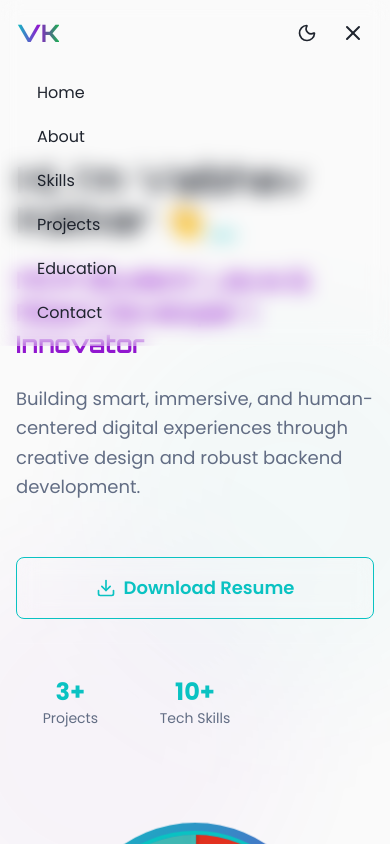
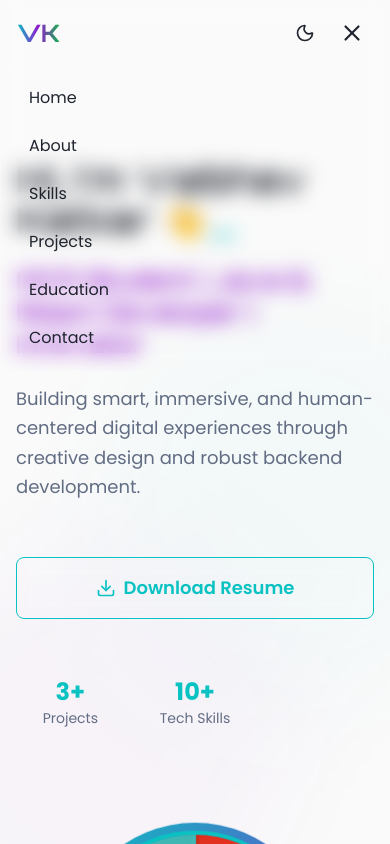
Before and after one commit to Vaibhav996633/my-portfolio, a React (Vite) app: page / in a window 390 px wide. Both pictures are taken after a click on the button 353 px from the left and 33 px from the top of the page. Shown: the top 844 px of the page. Built offline with nearby package versions, Linux system fonts and the light colour scheme.

Commit message:
Navbar not working Problem Solved

```diff
--- a/src/components/Navbar.jsx
+++ b/src/components/Navbar.jsx
@@ -1,16 +1,16 @@
-import React, { useState } from 'react';
-import { motion } from 'framer-motion';
-import { Menu, X, Moon, Sun } from 'lucide-react';
-import { cn } from '../lib/utils';
-import { useTheme } from '../context/ThemeContext';
+import React, { useState } from "react";
+import { motion, AnimatePresence } from "framer-motion";
+import { Menu, X, Moon, Sun } from "lucide-react";
+import { cn } from "../lib/utils";
+import { useTheme } from "../context/ThemeContext";
 
 const NAV_ITEMS = [
-  { name: 'Home', href: '#home' },
-  { name: 'About', href: '#about' },
-  { name: 'Skills', href: '#skills' },
-  { name: 'Projects', href: '#projects' },
-  { name: 'Education', href: '#education' },
-  { name: 'Contact', href: '#contact' },
+  { name: "Home", href: "#home" },
+  { name: "About", href: "#about" },
+  { name: "Skills", href: "#skills" },
+  { name: "Projects", href: "#projects" },
+  { name: "Education", href: "#education" },
+  { name: "Contact", href: "#contact" },
 ];
 
 export const Navbar = () => {
@@ -18,12 +18,13 @@ export const Navbar = () => {
   const { isDarkMode, toggleTheme } = useTheme();
 
   return (
-    <nav className="fixed top-0 left-0 right-0 z-40 glass border-b border-white/10">
+    <nav className="fixed top-0 left-0 right-0 z-50 glass border-b border-white/10 backdrop-blur-lg">
       <div className="max-w-7xl mx-auto px-4 sm:px-6 lg:px-8">
         <div className="flex justify-between items-center h-16 md:h-20">
           {/* Logo */}
           <motion.div
-            className="font-orbitron font-bold text-2xl bg-gradient-to-r from-neon-blue via-neon-purple to-neon-green bg-clip-text text-transparent"
+            className="font-orbitron font-bold text-2xl bg-gradient-to-r
+              from-neon-blue via-neon-purple to-neon-green bg-clip-text text-transparent"
             whileHover={{ scale: 1.05 }}
           >
             VK
@@ -36,64 +37,70 @@ export const Navbar = () => {
                 key={item.name}
                 href={item.href}
                 className={cn(
-                  'px-3 py-2 text-sm font-medium text-foreground',
-                  'hover:text-neon-blue transition-colors duration-300',
-                  'relative group'
+                  "px-3 py-2 text-sm font-medium text-foreground",
+                  "hover:text-neon-blue transition-colors duration-300",
+                  "relative group"
                 )}
                 whileHover={{ scale: 1.05 }}
               >
                 {item.name}
-                <span className="absolute bottom-0 left-0 w-0 h-0.5 bg-gradient-to-r from-neon-blue to-neon-purple group-hover:w-full transition-all duration-300" />
+                <span className="absolute bottom-0 left-0 w-0 h-0.5
+                  bg-gradient-to-r from-neon-blue to-neon-purple
+                  group-hover:w-full transition-all duration-300" />
               </motion.a>
             ))}
           </div>
 
-          {/* Theme Toggle and Mobile Menu */}
+          {/* Theme Toggle + Mobile Menu Button */}
           <div className="flex items-center gap-2">
-            {/* Theme Toggle */}
             <motion.button
               onClick={toggleTheme}
               className="p-2 rounded-lg hover:bg-white/10 transition-colors text-foreground"
               whileHover={{ scale: 1.1 }}
               whileTap={{ scale: 0.95 }}
-              title={isDarkMode ? 'Switch to Light Mode' : 'Switch to Dark Mode'}
             >
               {isDarkMode ? <Sun size={20} /> : <Moon size={20} />}
             </motion.button>
 
-            {/* Mobile Menu Button */}
+            {/* Mobile Menu Icon */}
             <motion.button
               className="md:hidden p-2 rounded-lg hover:bg-white/10 transition-colors"
               onClick={() => setIsOpen(!isOpen)}
               whileTap={{ scale: 0.95 }}
             >
-              {isOpen ? <X size={24} /> : <Menu size={24} />}
+              {isOpen ? <X size={26} /> : <Menu size={26} />}
             </motion.button>
+          </div>
         </div>
       </div>
 
       {/* Mobile Navigation */}
+      <AnimatePresence>
+        {isOpen && (
           <motion.div
-          initial={false}
-          animate={{ height: isOpen ? 'auto' : 0 }}
-          transition={{ duration: 0.3 }}
-          className="md:hidden overflow-hidden"
+            initial={{ opacity: 0, height: 0 }}
+            animate={{ opacity: 1, height: "auto" }}
+            exit={{ opacity: 0, height: 0 }}
+            transition={{ duration: 0.25 }}
+            className="md:hidden overflow-hidden bg-background/60 backdrop-blur-lg border-t border-white/10"
           >
-          <div className="px-2 pt-2 pb-3 space-y-1">
+            <div className="px-4 py-3 space-y-2">
               {NAV_ITEMS.map((item) => (
                 <motion.a
                   key={item.name}
                   href={item.href}
-                className="block px-3 py-2 rounded-lg text-foreground hover:bg-white/10 hover:text-neon-blue transition-colors"
+                  className="block px-3 py-2 rounded-lg text-foreground
+                    hover:bg-white/10 hover:text-neon-blue transition-colors"
                   onClick={() => setIsOpen(false)}
-                whileHover={{ x: 5 }}
+                  whileHover={{ x: 8 }}
                 >
                   {item.name}
                 </motion.a>
               ))}
             </div>
           </motion.div>
-      </div>
+        )}
+      </AnimatePresence>
     </nav>
   );
 };
```
Lines whose indentation alone changed are shown as unchanged.
